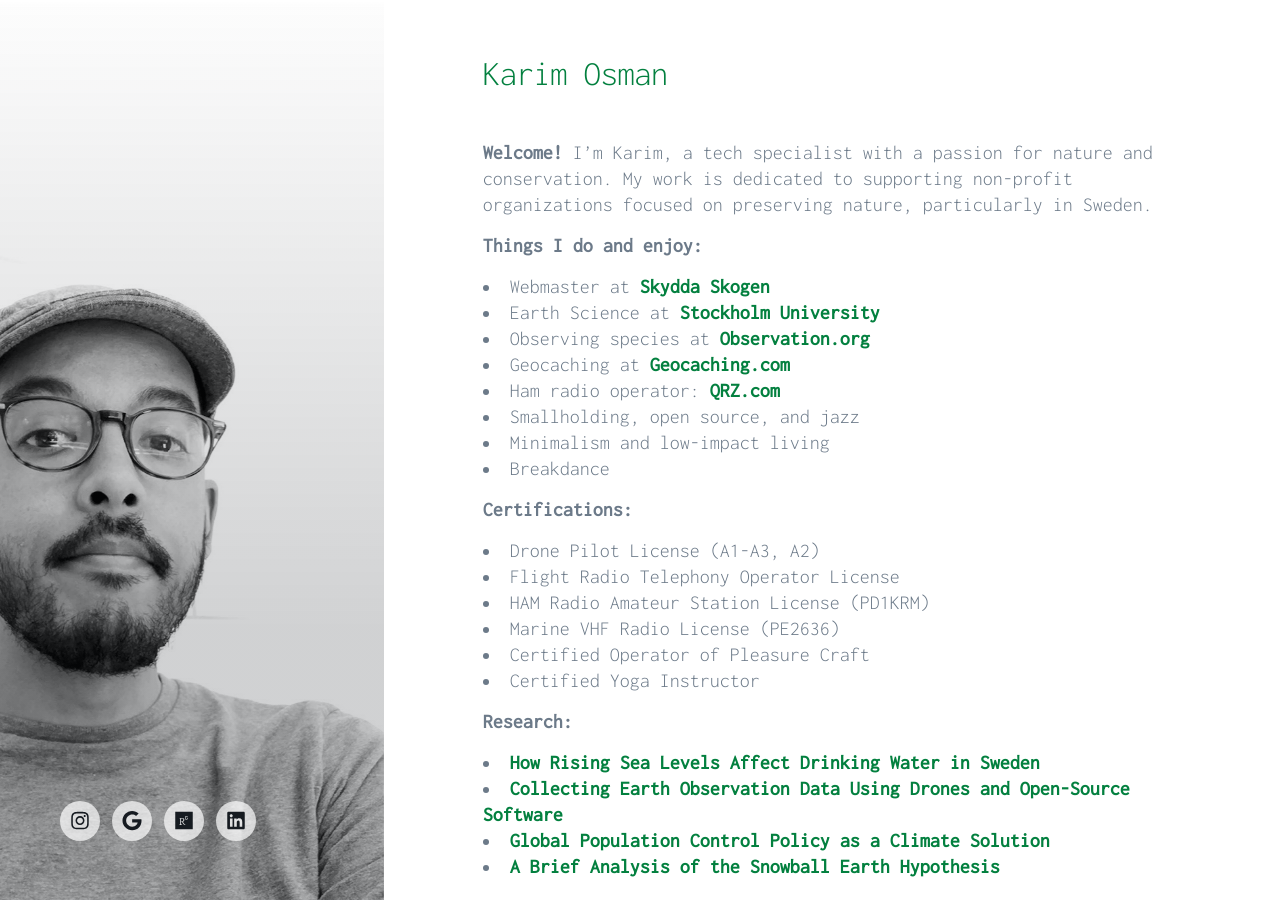
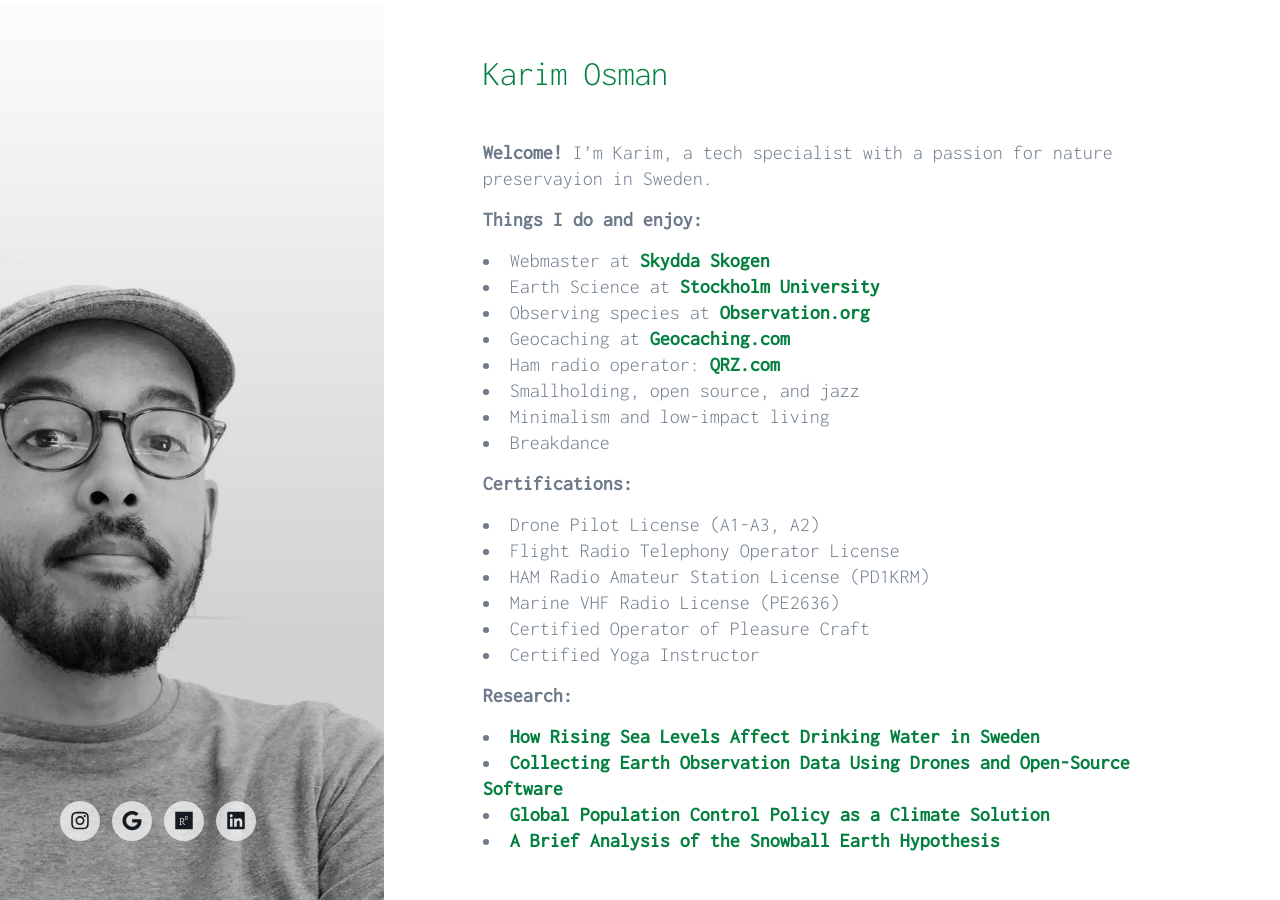
Before and after one commit to karimosman-se/karimosman-se.github.io, a Jekyll site: the page built from _pages/index.md, in a window 1280 px wide and 900 px high. Built offline with Jekyll 4.4.1, drawn with Linux system fonts in a browser that asks for light colours; nearby versions of some CDN libraries; some web fonts are replaced.

Commit message:
Update index.md

```diff
--- a/_pages/index.md
+++ b/_pages/index.md
@@ -3,7 +3,7 @@
 description:
 featured_image: /images/karim.jpg
 ---
-**Welcome!** I’m Karim, a tech specialist with a passion for nature and conservation. My work is dedicated to supporting non-profit organizations focused on preserving nature, particularly in Sweden.
+**Welcome!** I’m Karim, a tech specialist with a passion for nature preservayion in Sweden.
 
 **Things I do and enjoy:**
 * Webmaster at [Skydda Skogen](https://skyddaskogen.se/)
```
